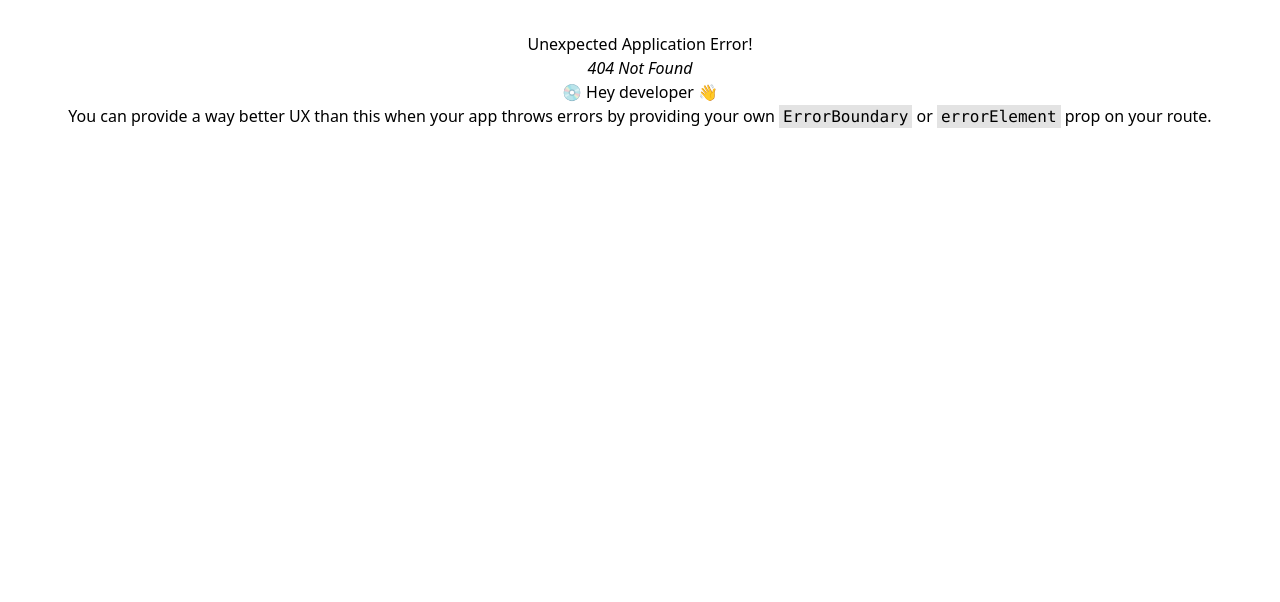
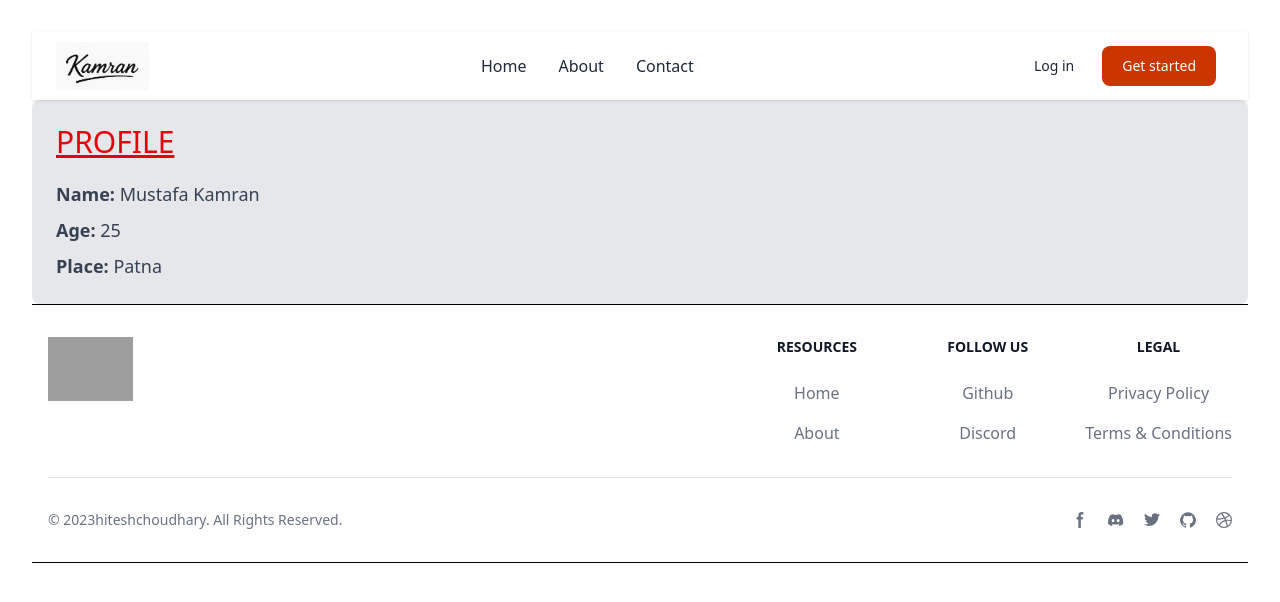
Before and after one commit to mustafakamran01/React, a React (Vite) app in the folder 07c_reactRouter/: page /user/1 in a window 1280 px wide. Before the commit this address had no page. Shown: the top 602 px of the page. Built offline with nearby package versions, Linux system fonts and the light colour scheme; grey boxes are pictures that could not be loaded.

Commit message:
Creating user component and capturing id from params

```diff
--- /dev/null
+++ b/07c_reactRouter/src/Components/User/User.jsx
@@ -0,0 +1,43 @@
+
+import React, { useId } from 'react'
+import { useParams } from 'react-router'
+
+function User() {
+
+    const {userID} = useParams()
+
+    const info = {
+        1: ["Mustafa Kamran", "25", "Patna"],
+        2: ["Alshifa Perween", "23", "Asansol"],
+        3: ["Asad Meraj", "8", "Patna"],
+        4: ["Saad Meraj", "4", "Patna"],
+        5: ["Maaz Meraj", "2", "Patna"]
+    }
+
+    if (info[userID] == null) {
+        return <h2>No record Found</h2>
+    } else {
+        return (
+        <div class="flex flex-col items-start gap-2 p-6 bg-gray-200 rounded-lg">
+
+            <h1 className='text-3xl underline mb-3 text-red-600'>PROFILE</h1>
+            <p class="text-gray-700 text-lg">
+                <span class="font-semibold">Name:</span> {info[userID][0]}
+            </p>
+
+            <p class="text-gray-700 text-lg">
+                <span class="font-semibold">Age:</span> {info[userID][1]}
+            </p>
+
+            <p class="text-gray-700 text-lg">
+                <span class="font-semibold">Place:</span> {info[userID][2]}
+            </p>
+
+        </div>
+    )
+    }
+
+
+}
+
+export default User
--- a/07c_reactRouter/src/main.jsx
+++ b/07c_reactRouter/src/main.jsx
@@ -6,6 +6,7 @@ import { createBrowserRouter, createRoutesFromElements, Route, RouterProvider }
 import Home from './Components/Home/Home.jsx'
 import About from './Components/About/About.jsx'
 import Contact from './Components/Contact/Contact.jsx'
+import User from './Components/User/User.jsx'
 
 const router = createBrowserRouter(
   createRoutesFromElements(
@@ -13,6 +14,7 @@ const router = createBrowserRouter(
       <Route path='' element={<Home />} />
       <Route path='about' element={<About />} />
       <Route path='contact' element={<Contact />} />
+      <Route path='user/:userID' element={<User />} />
     </Route>
   )
 )
```
